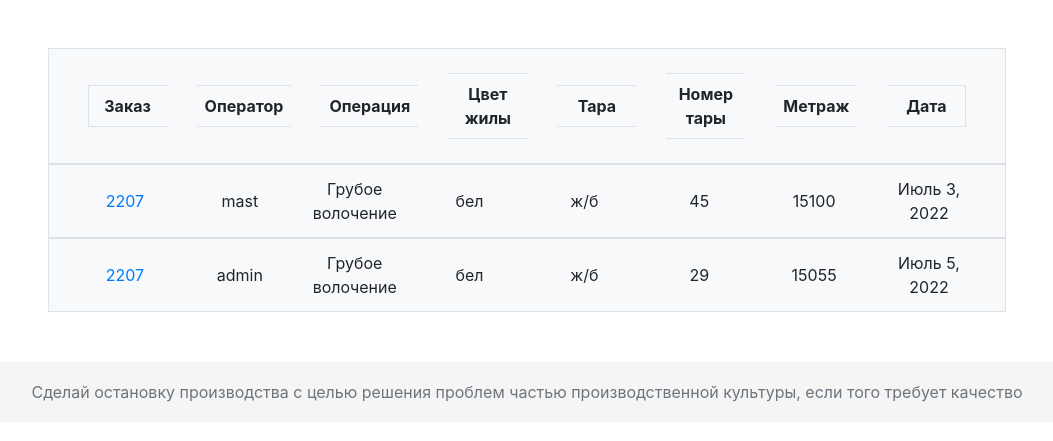
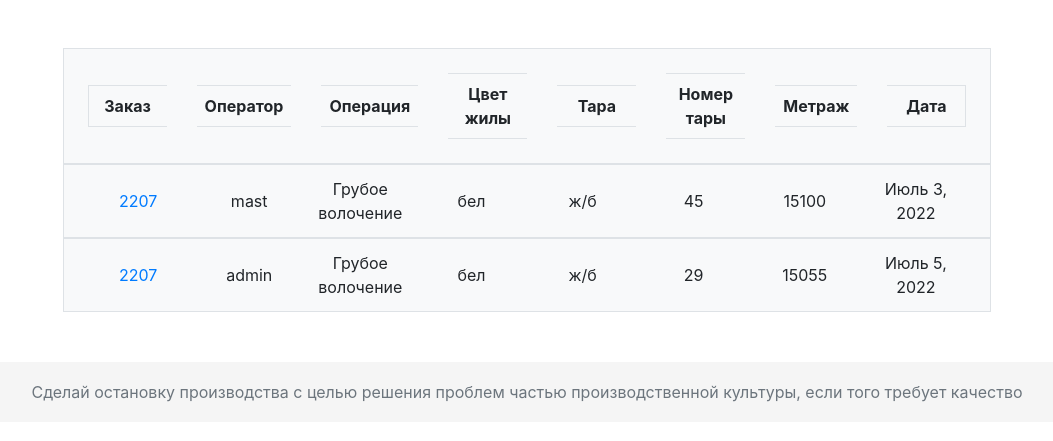
Before and after one commit to dima777939/ProdLogs, a Django app: page /orders/log/34 in a window 1280 px wide. Shown: the part 92-533 px from the top of the page, without its empty margins (113-1166 px from the left). Run offline with Django 3.2, Linux system fonts and the light colour scheme; data comes from the database, SQL or seed files in the repository; parts of the project's set-up code (start-up, migrations or seed data) failed here and were passed over; some libraries are stand-ins or nearby versions.

Commit message:
change class style in the templates

```diff
--- a/orders/templates/orders/order_log.html
+++ b/orders/templates/orders/order_log.html
@@ -5,11 +5,11 @@
 {% block content %}
     <br>
     <br>
-<div class="container-fluid ">
+<div class="container ">
     <div class="row g-2 " >
         <div class="col">
             <div class="p-4 border bg-light">
-                <div class="container-fluid overflow-hidden text-center font-weight-bold">
+                <div class="container-sm overflow-hidden text-center font-weight-bold">
                   <div class="row g-0">
                      <div class="col border-right-0">
                      <div class="w-100 p-2 border-left border-top border-bottom">Заказ</div>
@@ -43,35 +43,35 @@
 </div>
 
 {% for item in order_log %}
-<div class="container-fluid ">
+<div class="container ">
     <div class="row  g-2 " >
         <div class="col">
             <div class="p-1 border bg-light">
-                <div class="container-fluid overflow-hidden text-center">
+                <div class="container overflow-hidden text-center">
                   <div class="row no-gutters g-0">
-                    <div class="col-sm">
+                    <div class="col">
                      <div class="p-2 bg-light"><a target="_blank" href="{% url 'orders:order_detail' item.order.id item.order.slug %}"
                      onclick="window.open(this.href,this.target,'width=500,height=600,scrollbars=1');return false;">{{ item.order.batch_number }}</a></div>
                     </div>
-                    <div class="col-sm">
+                    <div class="col">
                       <div class="p-2 bg-light">{{ item.operator }}</div>
                     </div>
-                    <div class="col-sm">
+                    <div class="col">
                      <div class="p-2 bg-light">{{ item.operation }}</div>
                     </div>
-                    <div class="col-sm">
+                    <div class="col">
                      <div class="p-2 bg-light">{{ item.color_cores }}</div>
                     </div>
-                    <div class="col-sm">
+                    <div class="col">
                      <div class="p-2  bg-light">{{ item.container }}</div>
                     </div>
-                    <div class="col-sm">
+                    <div class="col">
                      <div class="p-2  bg-light">{{ item.number_container }}</div>
                     </div>
-                    <div class="col-sm">
+                    <div class="col">
                      <div class="p-2  bg-light">{{ item.total_in_meters }}</div>
                     </div>
-                    <div class="col-sm">
+                    <div class="col">
                      <div class="p-2  bg-light">{{ item.date_finished }}</div>
                     </div>
                   </div>
--- a/orders/templates/orders/orders_detail.html
+++ b/orders/templates/orders/orders_detail.html
@@ -3,7 +3,7 @@
     {{ order }}
 {% endblock %}
 {% block content %}
-    <div class="container">
+    <div class="container overflow-hidden text-center">
         <div class="row">
             <div class="col">
                 {{ order.batch_number }}
--- a/shelf/templates/shelf/shelf_detail.html
+++ b/shelf/templates/shelf/shelf_detail.html
@@ -1,7 +1,7 @@
 {% extends 'manufactur/base.html' %}
 {% block title %}Стеллаж{% endblock %}
 {% block content %}
-    <table class="table table-striped shelf">
+    <table class="table table-striped align-middle table-responsive-md table-hover shelf">
   <thead>
     <tr>
       <th scope="col">Номер партии</th>
```
Also changed, not shown: manufactur/templates/manufactur/user/user_detail.html (+9 -9 lines), orders/templates/orders/orders_list.html (+9 -9 lines).
